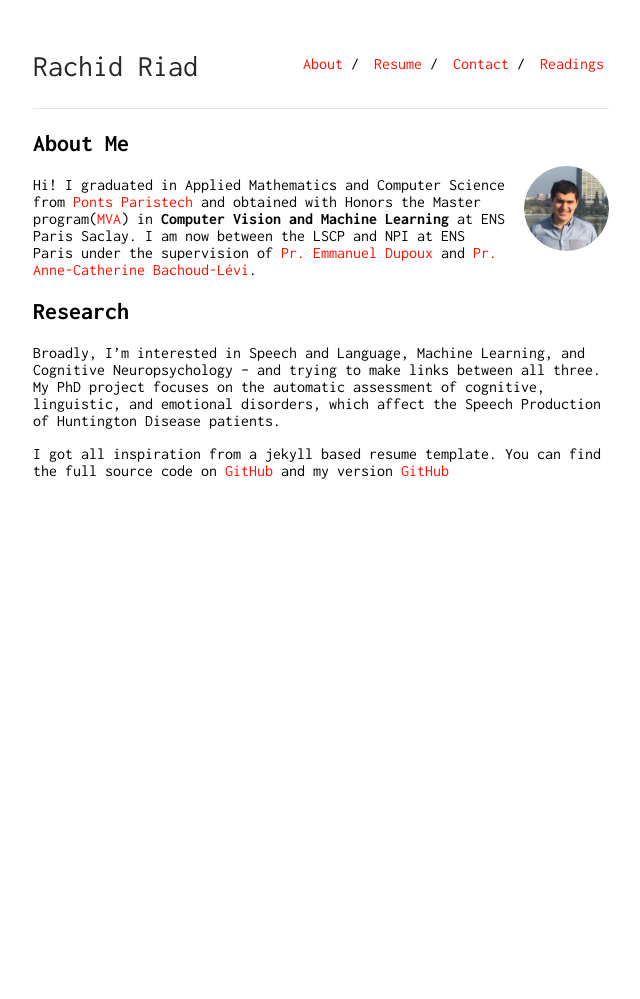
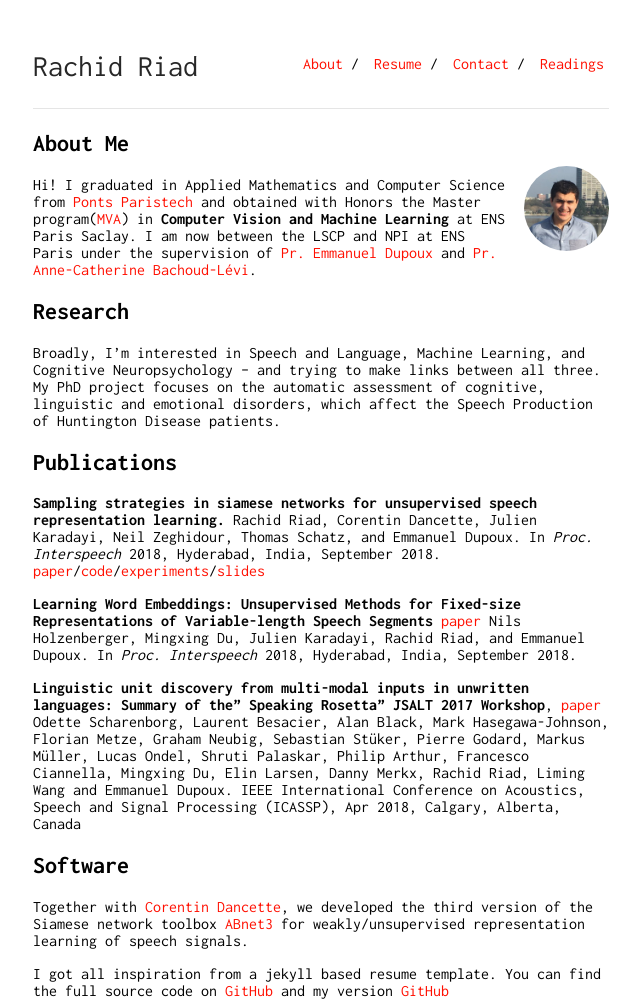
Before and after one commit to Rachine/Rachine.github.io, a Jekyll site: the page built from index.md, in a window 1280 px wide. Shown: the whole page, without its empty margins (319-959 px from the left). Built offline with Jekyll 4.4.1, drawn with Linux system fonts in a browser that asks for light colours; our own code applies the rules of GitHub Pages for plain Markdown files; before the commit the page ends 900 px from its top, so only the background shows below that.

Commit message:
update papers

```diff
--- a/index.md
+++ b/index.md
@@ -13,16 +13,27 @@ Hi! I graduated in Applied Mathematics and Computer Science from [Ponts Paristec
 
 ## Research
 
-Broadly, I'm interested in Speech and Language, Machine Learning, and Cognitive Neuropsychology -- and trying to make links between all three.  My  PhD  project focuses  on the  automatic  assessment  of  cognitive,  linguistic,  and  emotional  disorders, which  affect  the  Speech Production of Huntington Disease patients.
+Broadly, I'm interested in Speech and Language, Machine Learning, and Cognitive Neuropsychology -- and trying to make links between all three.  My  PhD  project focuses  on the  automatic  assessment  of  cognitive,  linguistic  and  emotional  disorders, which  affect  the  Speech Production of Huntington Disease patients.
 
 <!-- On a long-term view, I -->
 <!-- Broadly speaking, my research has two overarching goals: First, I view human cognition as a complex computational process, and seek a deeper understanding of the computational mechanisms underlying the human ability to learn and organize information. Second, I draw on these insights to develop methods to improve current artificial intelligence systems. -->
 
 
-<!-- ## Publications
+## Publications
 
-<!-- 1. F.Bar, J.Doe: Effects of having a placeholder of a name
-2. S.Holmes, J.Watson: Consequences of living with a sociopath in London -->
+**Sampling strategies in siamese networks for unsupervised speech representation learning.**
+Rachid Riad, Corentin Dancette, Julien Karadayi, Neil Zeghidour, Thomas Schatz, and Emmanuel Dupoux.  In *Proc. Interspeech* 2018, Hyderabad, India, September 2018.
+[paper](https://arxiv.org/pdf/1804.11297)/[code](https://github.com/bootphon/abnet3)/[experiments](https://github.com/rachine/sampling_siamese2018)/[slides](https://github.com/Rachine/sampling_siamese2018/blob/master/Presentation_Sampling_Interspeech_2018_slides.pdf)
+
+**Learning Word Embeddings: Unsupervised Methods for Fixed-size Representations of Variable-length Speech Segments** [paper](http://www.lscp.net/persons/dupoux/papers/Holzenberger_DKRD_2018_fixed_length_embeddings_for_words.Interspeech.pdf)
+Nils Holzenberger, Mingxing Du, Julien Karadayi, Rachid Riad, and Emmanuel Dupoux.  In *Proc. Interspeech* 2018, Hyderabad, India, September 2018.
+
+**Linguistic unit discovery from multi-modal inputs in unwritten languages: Summary of the" Speaking Rosetta" JSALT 2017 Workshop**, [paper](https://arxiv.org/pdf/1802.05092) Odette Scharenborg, Laurent Besacier, Alan Black, Mark Hasegawa-Johnson, Florian Metze, Graham Neubig, Sebastian Stüker, Pierre Godard, Markus Müller, Lucas Ondel, Shruti Palaskar, Philip Arthur, Francesco Ciannella, Mingxing Du, Elin Larsen, Danny Merkx, Rachid Riad, Liming Wang and Emmanuel Dupoux. IEEE International Conference on Acoustics, Speech and Signal Processing (ICASSP), Apr 2018, Calgary, Alberta, Canada
+
+## Software
+
+Together with [Corentin Dancette](https://cdancette.fr/), we developed the third version of the Siamese network toolbox [ABnet3](https://github.com/bootphon/abnet3) for weakly/unsupervised representation learning of speech signals.
+
 
 <!-- ## Experience
 
```
Also changed, not shown: contact.md (+2 -1 lines), readings.md (+2 -0 lines).
